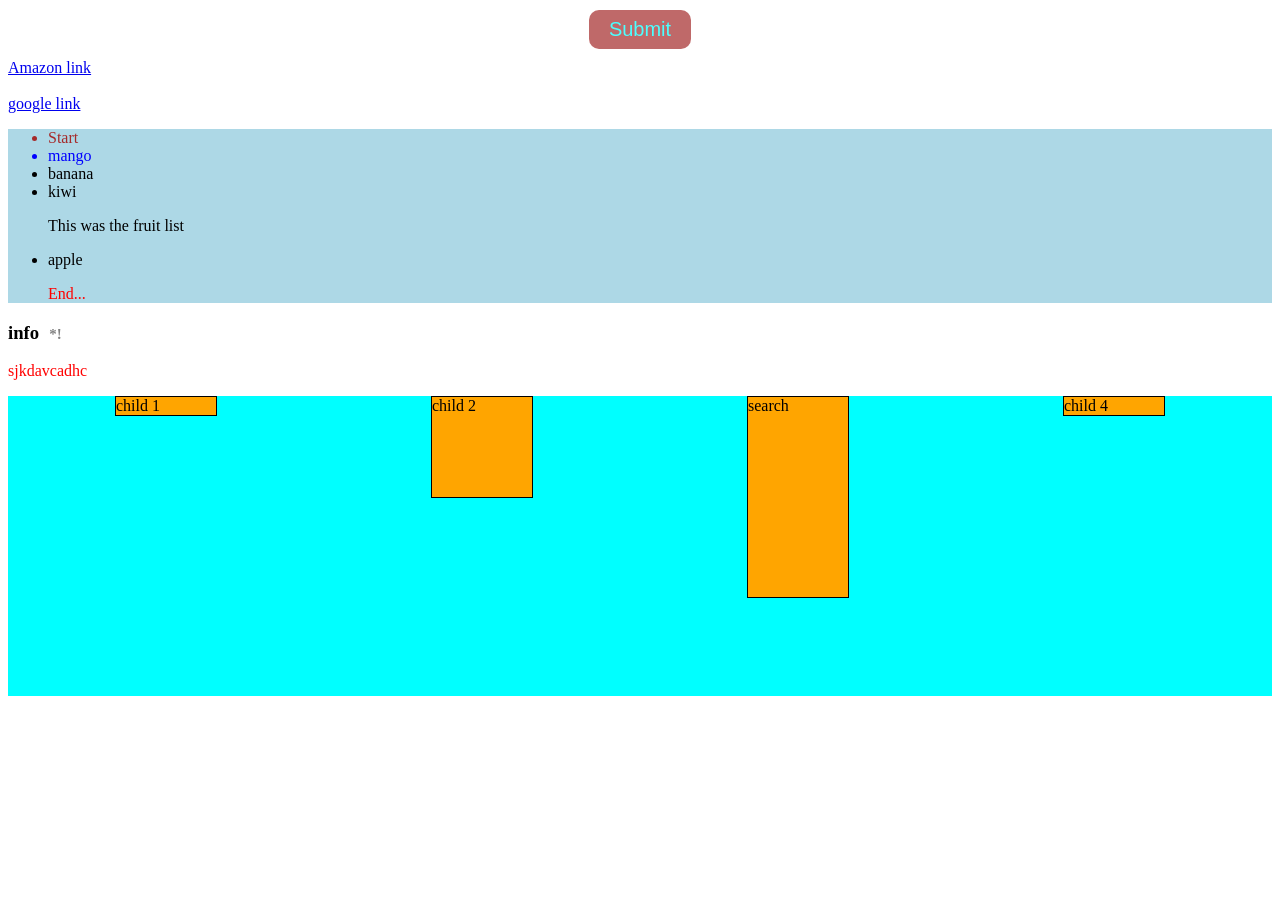
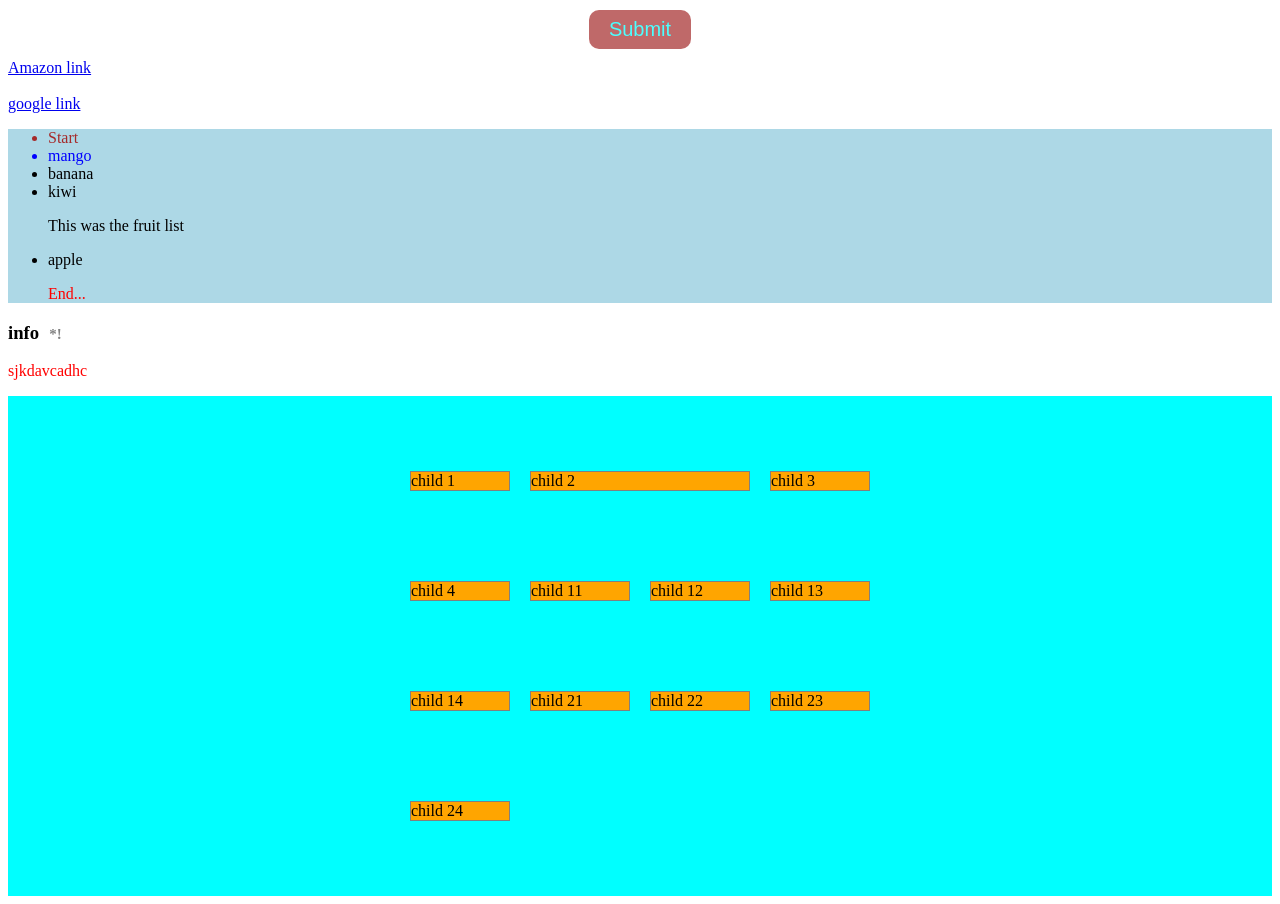
Before and after one commit to Ashish-forGit/MERN-Summer-PEP, a plain HTML site: page Day3_css/index.html in a window 1280 px wide. Before the commit the page ends 800 px from the top, so only its background shows below. Drawn offline with Linux system fonts and the light colour scheme.

Commit message:
day3-afternoon grid system

```diff
--- a/Day3_css/index.html
+++ b/Day3_css/index.html
@@ -31,8 +31,16 @@
     <div class="parent">
         <div class="child">child 1</div>
         <div class="child child2">child 2</div>
-        <div class="child search">search</div>
+        <div class="child ">child 3</div>
         <div class="child">child 4</div>
+        <div class="child">child 11</div>
+        <div class="child ">child 12</div>
+        <div class="child ">child 13</div>
+        <div class="child">child 14</div>
+        <div class="child">child 21</div>
+        <div class="child ">child 22</div>
+        <div class="child ">child 23</div>
+        <div class="child">child 24</div>
     </div>
 
 
--- a/Day3_css/style.css
+++ b/Day3_css/style.css
@@ -56,34 +56,34 @@ h3::after{
 
 .child{
     background-color: orange;
-    /* min-width: 100px; */
-    flex-basis: 100px;
-    border: 1px solid black;
 
-    flex-shrink: 0;
+    border: 1px solid grey;
+
 
 }
 
-.search{
-    /* flex-grow: 1;
-    flex-shrink: 1; */
-    height: 200px;
 
-}
+
 .child2{
-    /* flex-grow: 1; */
-    height: 100px;
+
+    grid-column-start: 2;
+    grid-column-end: 4;
 }
 
 .parent{
-    height: 300px;
+    height: 500px;
     background-color: aqua;
-    display: flex;
+    display: grid;
+    row-gap: 10px;
 
-    align-items: baseline;
-    justify-content: space-around;
-    /* justify-items: ;
-    align-content: ; */
+    column-gap: 20px;
+    grid-auto-rows: 100px;
+    grid-template-columns: repeat(4,100px);
+
+    align-items: center;
+    justify-content: center;
+
+    align-content: center;
 
 
 
```
